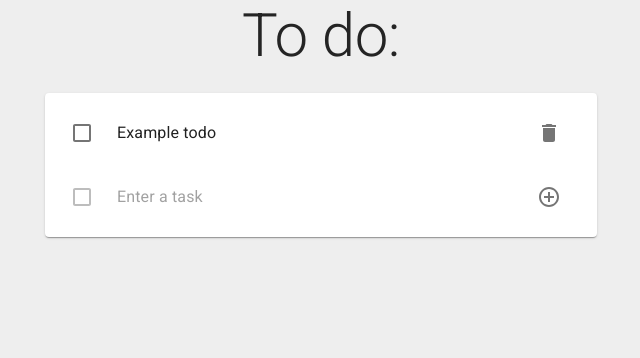
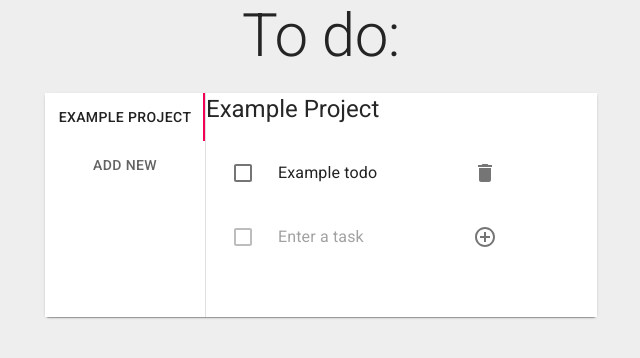
Before and after one commit to EmilieHumbert/react-todo-list, a React (Create React App) app: page / in a window 1280 px wide. Shown: the top 358 px of the page, without its empty margins (319-959 px from the left). Built offline with nearby package versions, Linux system fonts and the light colour scheme.

Commit message:
Add vertical tabs

```diff
--- a/src/App.js
+++ b/src/App.js
@@ -1,11 +1,19 @@
 import React from "react";
-import Project from "./Components/Project";
+import Projects from "./Components/Projects";
 import "./App.css";
+import { Container, Typography, Paper } from "@material-ui/core";
 
 function App() {
   return (
     <div className="App">
-      <Project />
+      <Container maxWidth="sm">
+        <Typography variant="h2" component="h1" gutterBottom>
+          To do:
+        </Typography>
+        <Paper>
+          <Projects />
+        </Paper>
+      </Container>
     </div>
   );
 }
--- a/src/Components/List.js
+++ b/src/Components/List.js
@@ -1,20 +1,11 @@
 import React from "react";
 import { DragDropContext, Droppable } from "react-beautiful-dnd";
-import { List as MuiList, Paper } from "@material-ui/core";
-import { makeStyles } from "@material-ui/core/styles";
+import { List as MuiList } from "@material-ui/core";
+
 import Form from "./Form";
 import ListItem from "./ListItem";
 
-const useStyles = makeStyles((theme) => ({
-  root: {
-    width: "100%",
-    backgroundColor: theme.palette.background.paper,
-  },
-}));
-
 function List({ list, setList }) {
-  const classes = useStyles();
-
   const onDragEnd = (result) => {
     const { destination, source, draggableId } = result;
     // do nothing when dragging outside container
@@ -47,7 +38,6 @@ function List({ list, setList }) {
   };
 
   return (
-    <Paper className={classes.root}>
     <DragDropContext onDragEnd={onDragEnd}>
       <Droppable droppableId="hello">
         {(provided) => (
@@ -67,7 +57,6 @@ function List({ list, setList }) {
         )}
       </Droppable>
     </DragDropContext>
-    </Paper>
   );
 }
 
--- a/src/Components/Project.js
+++ b/src/Components/Project.js
@@ -1,20 +1,34 @@
-import React, { useState } from "react";
-import { generate as generateId } from "shortid";
+import React from "react";
+import { Typography } from "@material-ui/core";
+import { makeStyles } from "@material-ui/core/styles";
+
 import List from "./List";
-import { Container, Typography } from "@material-ui/core";
 
-function Project() {
-  const [list, setList] = useState([
-    { id: generateId(), text: "Example todo", complete: false },
-  ]);
+const useStyles = makeStyles((theme) => ({
+  root: {
+    width: "100%",
+    backgroundColor: theme.palette.background.paper,
+  },
+}));
+
+function Project({ project, setProject }) {
+  const classes = useStyles();
+  const { title, list } = project;
 
   return (
-    <Container maxWidth="sm">
-      <Typography variant="h2" component="h1" gutterBottom>
-        To do:
-      </Typography>
-      <List list={list} setList={setList} />
-    </Container>
+    <div>
+      <form className={classes.title} noValidate autoComplete="off">
+        <Typography variant="h5" align="left" component="h2" gutterBottom>
+          {title}
+        </Typography>
+      </form>
+      <List
+        list={list}
+        setList={(updatedList) =>
+          setProject({ ...project, list: [...updatedList] })
+        }
+      />
+    </div>
   );
 }
 
--- /dev/null
+++ b/src/Components/Projects.js
@@ -0,0 +1,103 @@
+import React, { useState } from "react";
+import { generate as generateId } from "shortid";
+import { Tabs, Tab } from "@material-ui/core";
+import { makeStyles } from "@material-ui/core/styles";
+
+import Project from "./Project";
+
+// vertical tabs
+function TabPanel(props) {
+  const { children, value, index, ...other } = props;
+
+  return (
+    <div
+      role="tabpanel"
+      hidden={value !== index}
+      id={`vertical-tabpanel-${index}`}
+      aria-labelledby={`vertical-tab-${index}`}
+      {...other}
+    >
+      {value === index && children}
+    </div>
+  );
+}
+
+function a11yProps(index) {
+  return {
+    id: `vertical-tab-${index}`,
+    "aria-controls": `vertical-tabpanel-${index}`,
+  };
+}
+
+const useStyles = makeStyles((theme) => ({
+  root: {
+    flexGrow: 1,
+    backgroundColor: theme.palette.background.paper,
+    display: "flex",
+    height: 224,
+  },
+  tabs: {
+    borderRight: `1px solid ${theme.palette.divider}`,
+  },
+}));
+
+function Projects() {
+  const classes = useStyles();
+  const [active, setActive] = useState(0);
+  const [projects, setProjects] = useState([
+    {
+      id: generateId(),
+      title: "Example Project",
+      list: [{ id: generateId(), text: "Example todo" }],
+    },
+  ]);
+
+  const handleChange = (event, newValue) => {
+    setActive(newValue);
+  };
+
+  const handleAddProject = () => {
+    const newProject = {
+      id: generateId(),
+      title: "New Project",
+      list: [],
+    }
+    setProjects([...projects, newProject]);
+  };
+
+  return (
+    <div className={classes.root}>
+      <Tabs
+        orientation="vertical"
+        variant="scrollable"
+        value={active}
+        onChange={handleChange}
+        aria-label="Vertical tabs example"
+        className={classes.tabs}
+      >
+        {projects.map(({ id, title }) => (
+          <Tab key={id} label={title} {...a11yProps(0)} />
+        ))}
+        <Tab label="Add new" onClick={handleAddProject} />
+      </Tabs>
+      {projects.map((project, index) => (
+        <TabPanel key={project.id} value={active} index={index}>
+          <Project
+            project={project}
+            setProject={(updatedProject) =>
+              setProjects(
+                projects.map((project) =>
+                  project.id === updatedProject.id
+                    ? { ...updatedProject, list: [...updatedProject.list] }
+                    : project
+                )
+              )
+            }
+          />
+        </TabPanel>
+      ))}
+    </div>
+  );
+}
+
+export default Projects;
```
Lines whose indentation alone changed are shown as unchanged.
